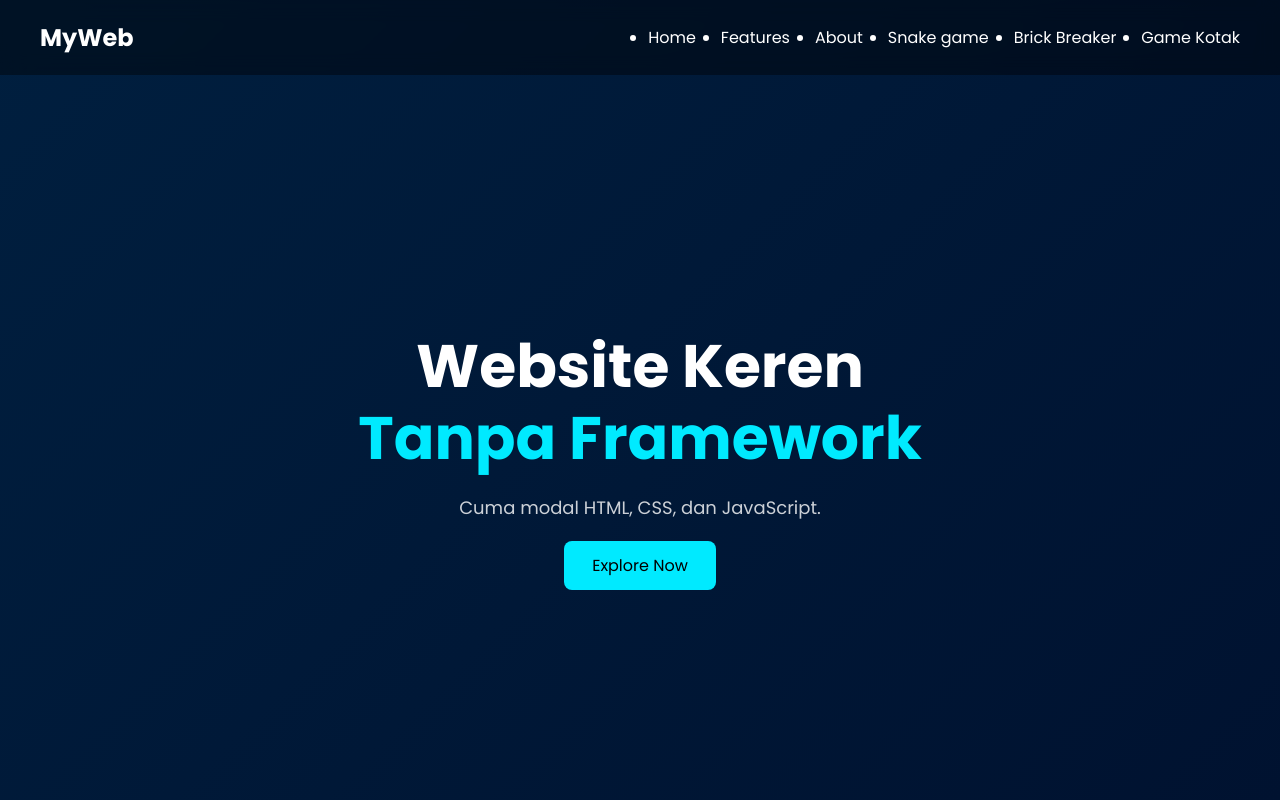
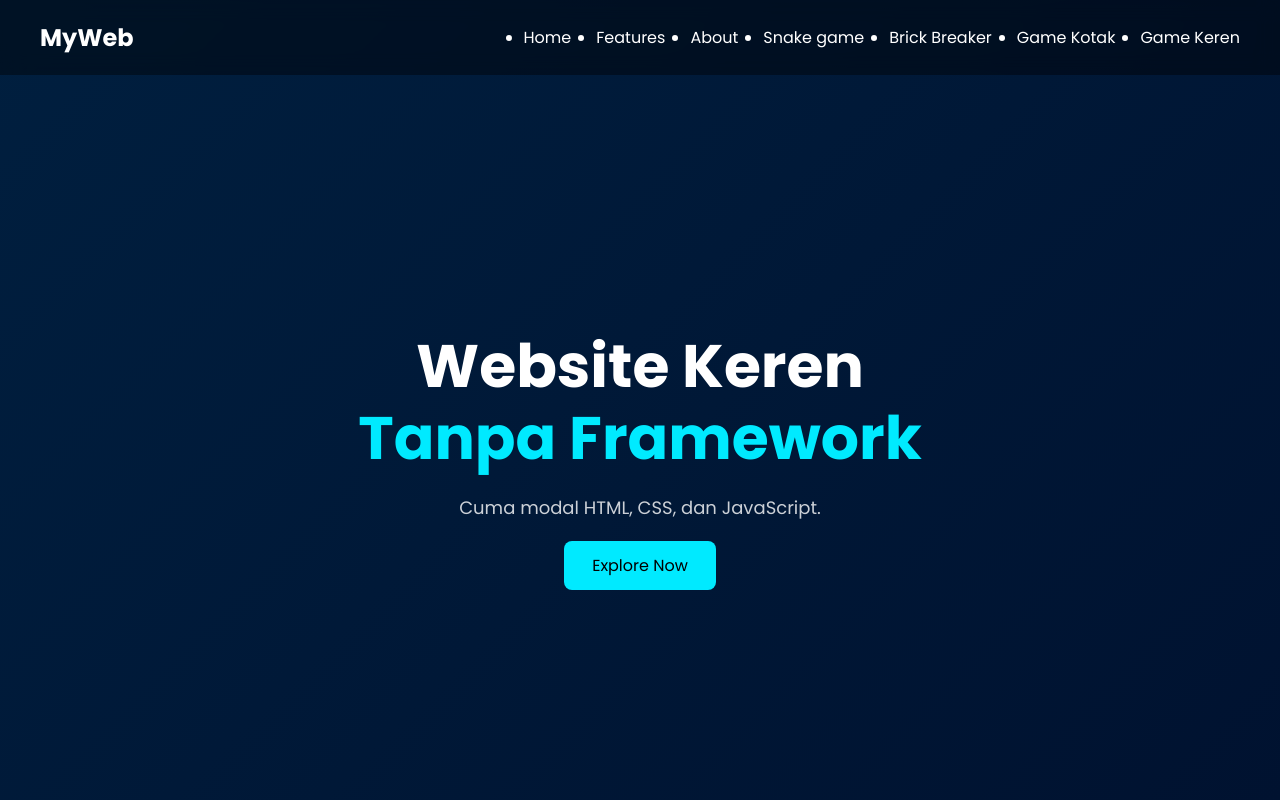
Before and after one commit to R-roze28/haqaqa1010.github.io, a plain HTML site: page index.html in a window 1280 px wide. Shown: the top 800 px of the page. Drawn offline with Linux system fonts and the light colour scheme.

Commit message:
Update index.html
menambah link ke halaman Dte.html

```diff
--- a/index.html
+++ b/index.html
@@ -19,6 +19,7 @@
             <li><a href="snake-mobile.html">Snake game</a></li>
             <li><a href="brick-breaker.html">Brick Breaker</a></li>
             <li><a href="kotak-game.html">Game Kotak</a></li>
+            <li><a href="Dte.html">Game Keren</a></li>
         </ul>
         <div class="menu-btn" id="menuBtn">☰</div>
     </nav>
```
